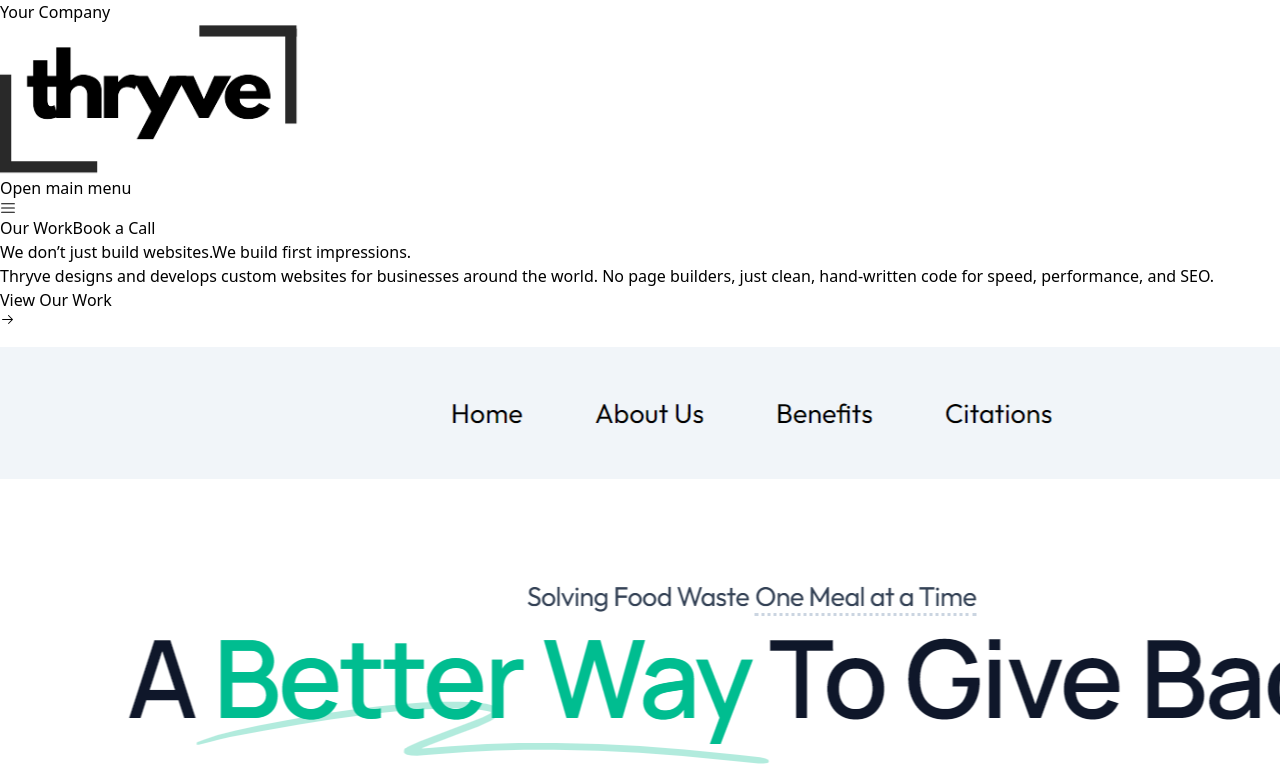
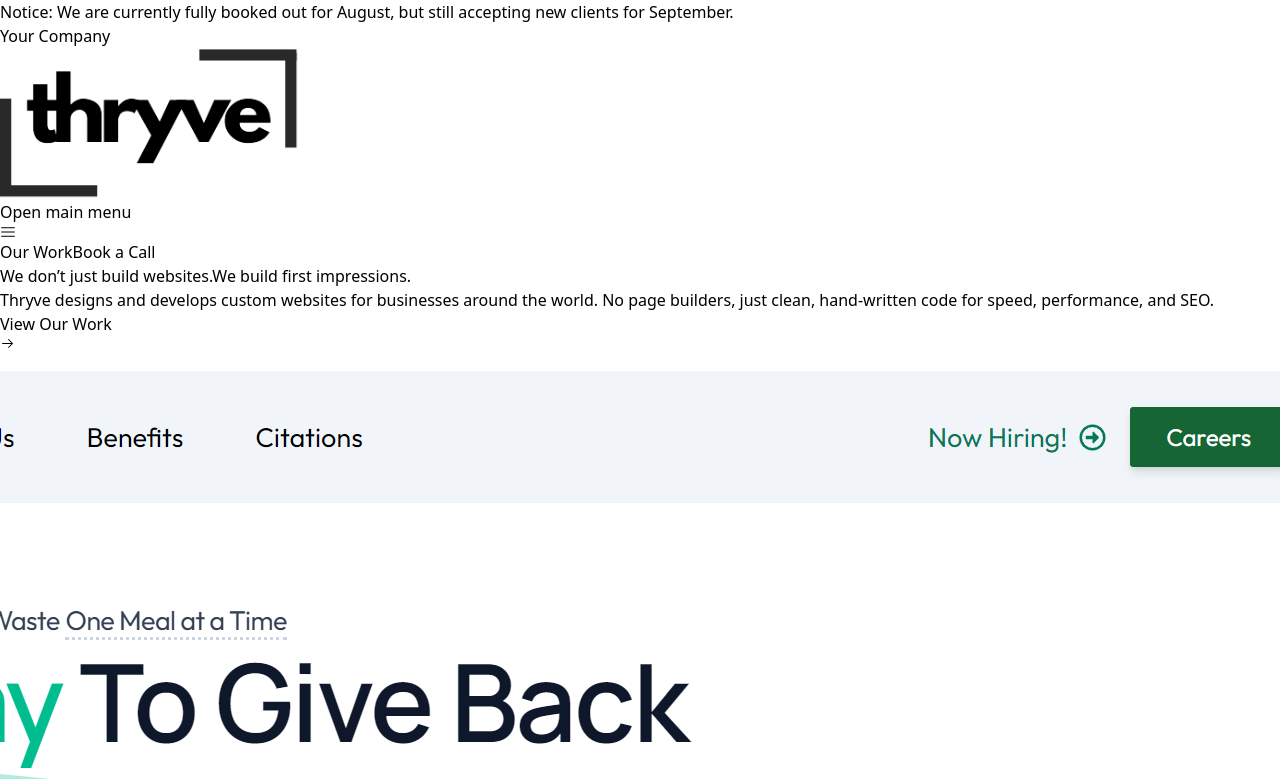
Before and after one commit to PkTheCoda/thryve, a React (Vite) app: page / in a window 1280 px wide. Shown: the top 779 px of the page. Built offline with nearby package versions, Linux system fonts and the light colour scheme.

Commit message:
added alert on navbar

```diff
--- a/src/Components/Navbar.jsx
+++ b/src/Components/Navbar.jsx
@@ -17,6 +17,9 @@ export default function Navbar() {
 
   return (
     <>
+    <div className='py-4 bg-secondary text-center text-slate-50 font-outfit'>
+      <span className='font-bold'>Notice:</span> We are currently fully booked out for August, but still accepting new clients for September.
+    </div>
       <div className="px-10 w-full bg-[#faf7ee] flex justify-center items-center">
 
         <header className="w-full z-50">
```
